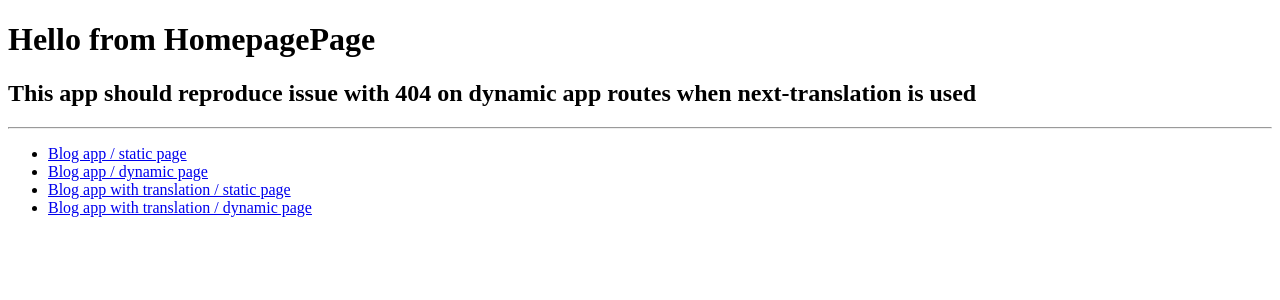
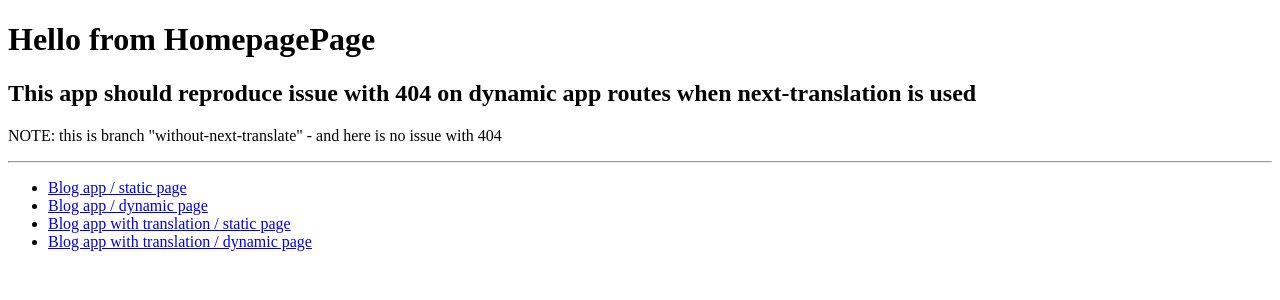
Before and after one commit to markky21/nextjs-13-next-translate-issue, a Next.js app: page / in a window 1280 px wide. Shown: the top 300 px of the page. Built offline with nearby package versions, Linux system fonts and the light colour scheme.

Commit message:
chore: without next-translate

```diff
--- a/next.config.js
+++ b/next.config.js
@@ -1,7 +1,7 @@
 //@ts-check
 
 // eslint-disable-next-line @typescript-eslint/no-var-requires
-const {  withNx } = require('@nx/next');
+const { withNx } = require('@nx/next');
 const nextTranslate = require('next-translate-plugin');
 const CopyPlugin = require('copy-webpack-plugin');
 
@@ -35,4 +35,5 @@ const nextConfig = {
 
 // eslint-disable-next-line @typescript-eslint/ban-ts-comment
 // @ts-ignore
-module.exports = withNx(nextTranslate(nextConfig));
+// module.exports = withNx(nextTranslate(nextConfig));
+module.exports = withNx(nextConfig);
--- a/pages/index.tsx
+++ b/pages/index.tsx
@@ -10,6 +10,8 @@ export function HomepagePage() {
         This app should reproduce issue with 404 on dynamic app routes when
         next-translation is used
       </h2>
+
+        <p>NOTE: this is branch "without-next-translate" - and here is no issue with 404</p>
       <hr />
       <ul>
         <li>
```
